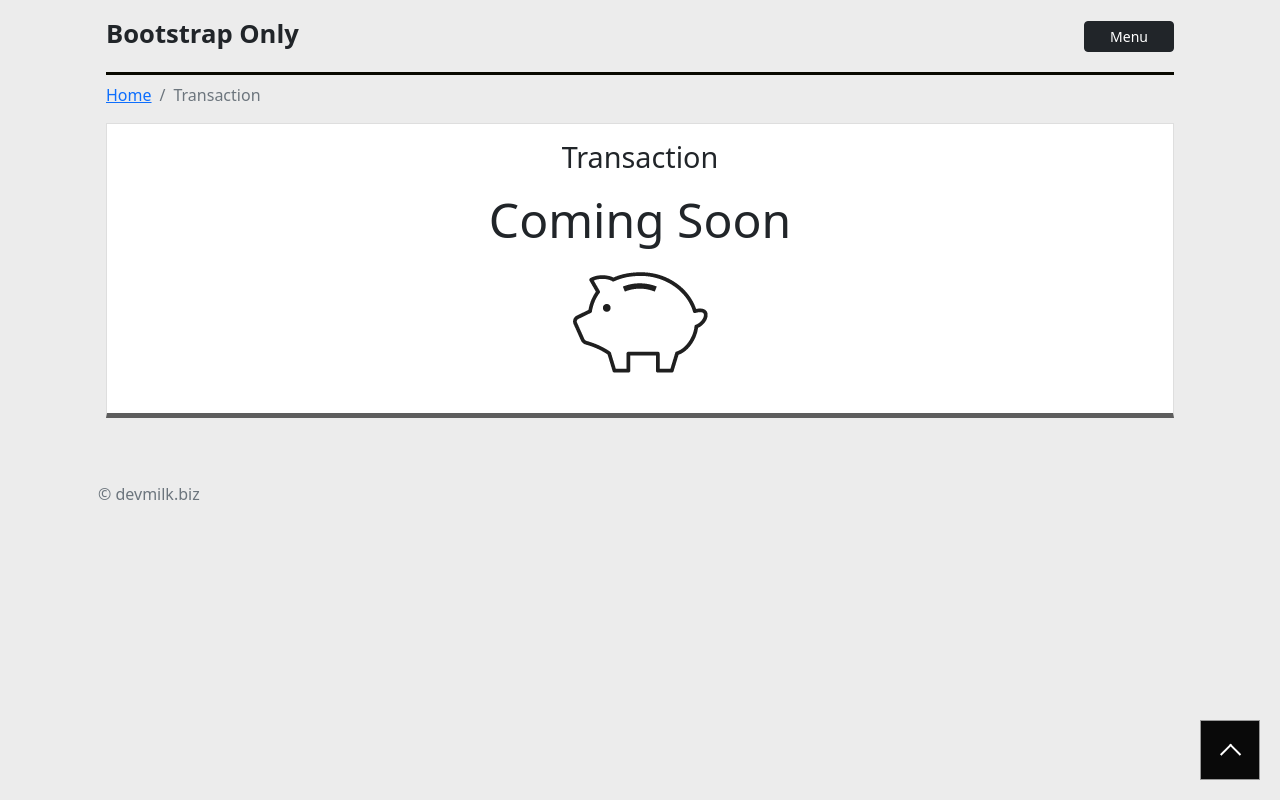
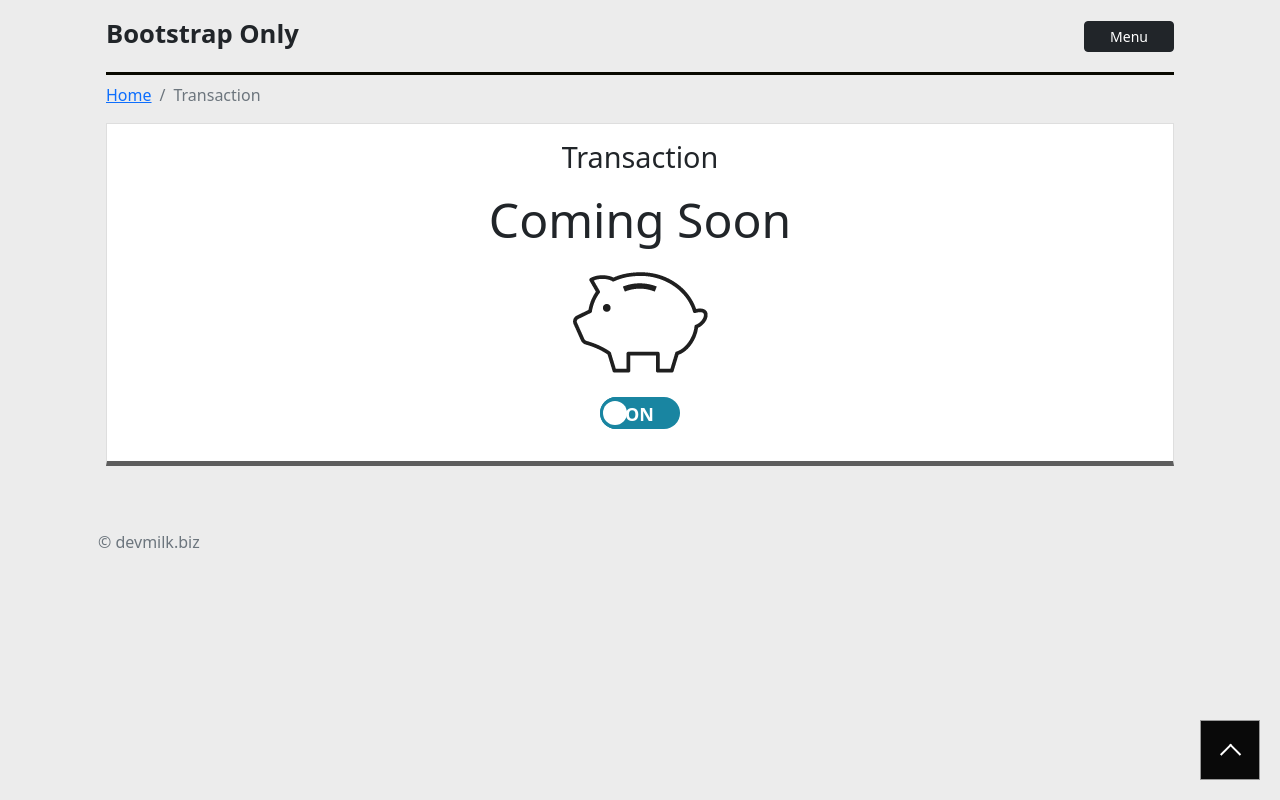
Before and after one commit to dev-milk/DashBoard, a React (Create React App) app: page /Transaction in a window 1280 px wide. Built offline with nearby package versions, Linux system fonts and the light colour scheme.

Commit message:
トグルスイッチ追加。

```diff
--- a/src/Transaction.js
+++ b/src/Transaction.js
@@ -11,6 +11,8 @@ import {
   Image,
   Card,
   Stack,
+  InputGroup,
+  FormControl,
    } from 'react-bootstrap';
  import {LinkContainer} from "react-router-bootstrap";
  import PigImg from "./images/pig.png";
@@ -54,8 +56,12 @@ function Transaction() {
     <div className="flex-fill align-self-center my-4">
     <Image src={PigImg}  className="d-block mx-auto img-fluid" />
     </div>
-
-
+    <div className="toggleArea">
+      <InputGroup className="mb-3" type="checkbox" id="switch1">
+        <label for="switch1"><span></span></label>
+      <div id="swImg"></div>
+    </InputGroup>
+    </div>
   </Card.Body>
 </Card>
     </Col>
--- a/src/css/app.css
+++ b/src/css/app.css
@@ -166,15 +166,15 @@ ul li.mail-listv {
  /* Toggle Switch  */
  /*  共通部分  */
  .toggleArea {
-  line-height  : 28px;        /* 行の高さ  */
-  letter-spacing : 0;           /* 文字間    */
+  line-height  : 28px;
+  letter-spacing : 0;
   text-align  : center;
   font-size  : 18px;
   font-weight: 600;
   position  : relative;     /* 親要素が基点  */
   margin  : auto;          /* 中央配置    */
   width  : 80px;
-  background : #1985a1;      /* デフォルト背景色   */
+  background : #1985a1;
   border-radius  : 19px;
 }
 .toggleArea input[type="checkbox"] {
@@ -183,7 +183,7 @@ ul li.mail-listv {
 
  /*  デフォルト */
 .toggleArea label {
-  display        : block;        /* ボックス要素に変更 */
+  display        : block;        /* ボックス要素 */
   box-sizing     : border-box;
   height         : 32px;
   border         : 3px solid #1985a1;
```
